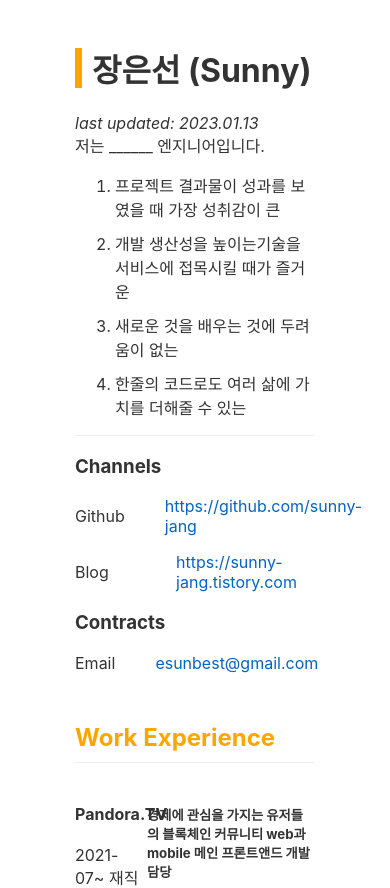
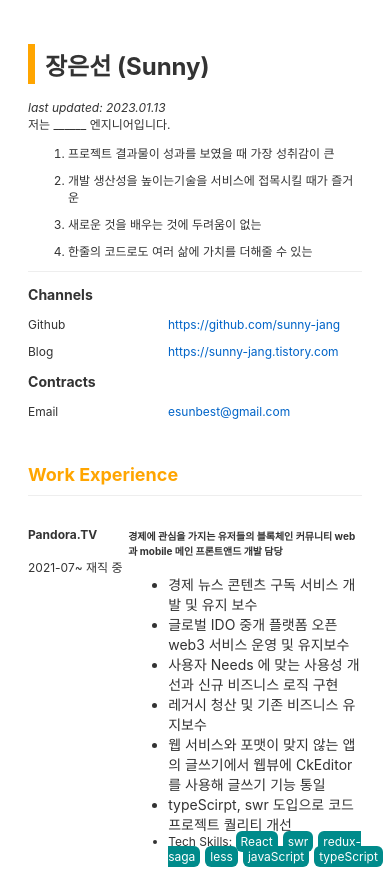
Before and after one commit to sunny-jang/resume, a Svelte app in the folder sunny-resume/: page / in a window 390 px wide. Shown: the top 888 px of the page. Built offline with nearby package versions, Linux system fonts and the light colour scheme.

Commit message:
반응형 작업

```diff
--- a/sunny-resume/src/App.svelte
+++ b/sunny-resume/src/App.svelte
@@ -16,7 +16,7 @@
 		<ContractInfoBox title={'Contracts'} list={contract} />
 	</div>
 	<Experiences title="Work Experience" item={workSection} />
-	<Projects title="Projects" item={projects} />
+	<Projects title="Projects" projects={projects} />
 </main>
 
 <style lang="scss">
@@ -25,7 +25,7 @@
 		width:820px;
 		margin: 0 auto;
 		padding: 1em;
-		max-width: 240px;
+		box-sizing: border-box;
 		margin: 0 auto;
 	}
 
@@ -51,9 +51,13 @@
 		background-color: #eee;
 	}
 
-	@media (min-width: 640px) {
+	@media (max-width: 640px) {
 		main {
+			width: 100%;
+			padding: 20px;
 			max-width: none;
+			box-sizing: border-box;
+			font-size: 12px;
 		}
 	}
 </style>
```
